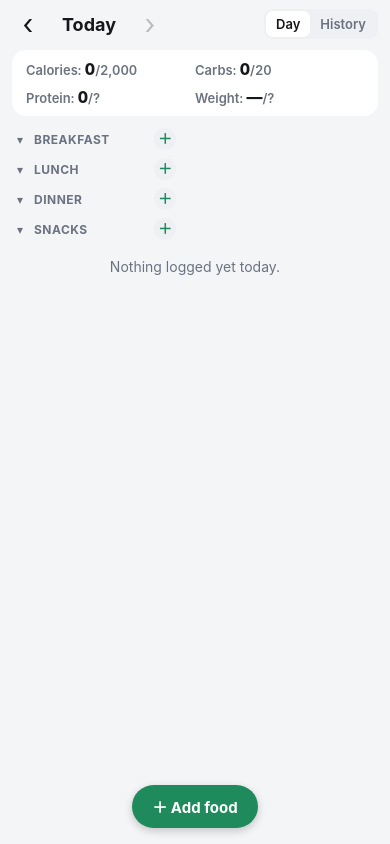
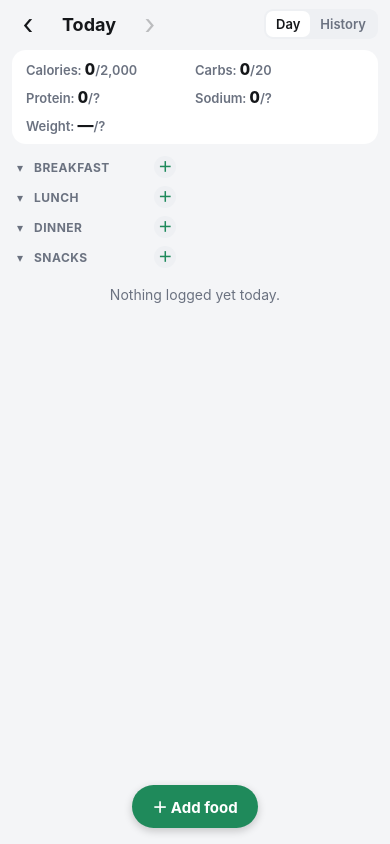
Before and after one commit to joshuabglickman/calorie-counter, a React Native app: screen / in a window 390 px wide. Built offline with nearby package versions, Linux system fonts and the light colour scheme.

Commit message:
Show sodium in the top summary, with an optional daily limit
Co-Authored-By: Claude Opus 5.5 <noreply@anthropic.com>

```diff
--- a/App.tsx
+++ b/App.tsx
@@ -67,7 +67,7 @@ function Main() {
   const [editing, setEditing] = useState<Entry | null>(null);
   const [addMeal, setAddMeal] = useState<Meal>('breakfast');
   const [weightOpen, setWeightOpen] = useState(false);
-  const [goalOpen, setGoalOpen] = useState<null | 'kcal' | 'carbs' | 'protein'>(null);
+  const [goalOpen, setGoalOpen] = useState<null | GoalKey>(null);
 
   useEffect(() => {
     loadData().then((d) => {
@@ -105,6 +105,7 @@ function Main() {
   const dayTotal = dayEntries.reduce((sum, e) => sum + e.kcal, 0);
   const dayCarbs = dayEntries.reduce((sum, e) => sum + (e.carbs ?? 0), 0);
   const dayProtein = dayEntries.reduce((sum, e) => sum + (e.protein ?? 0), 0);
+  const daySodium = dayEntries.reduce((sum, e) => sum + (e.sodium ?? 0), 0);
   // Collapsed meals (remembered on this phone across days and restarts).
   const [collapsed, setCollapsed] = useState<Meal[]>([]);
   useEffect(() => {
@@ -249,6 +250,8 @@ function Main() {
             total={dayTotal}
             carbs={dayCarbs}
             protein={dayProtein}
+            sodium={daySodium}
+            sodiumGoal={data.sodiumGoal}
             goal={data.goal}
             carbGoal={data.carbGoal}
             proteinGoal={data.proteinGoal}
@@ -382,23 +385,11 @@ function Main() {
 
       <GoalModal
         visible={goalOpen !== null}
-        title={
-          goalOpen === 'carbs'
-            ? 'Daily carb limit (g)'
-            : goalOpen === 'protein'
-              ? 'Daily protein target (g)'
-              : 'Daily calorie goal'
-        }
-        goal={goalOpen === 'carbs' ? data.carbGoal : goalOpen === 'protein' ? data.proteinGoal : data.goal}
+        title={goalOpen ? GOALS[goalOpen].title : ''}
+        goal={goalOpen ? data[GOALS[goalOpen].field] : undefined}
         onClose={() => setGoalOpen(null)}
         onSave={(value) => {
-          setData((prev) =>
-            goalOpen === 'carbs'
-              ? { ...prev, carbGoal: value }
-              : goalOpen === 'protein'
-                ? { ...prev, proteinGoal: value }
-                : { ...prev, goal: value },
-          );
+          if (goalOpen) setData((prev) => ({ ...prev, [GOALS[goalOpen].field]: value }));
           setGoalOpen(null);
         }}
       />
@@ -406,16 +397,26 @@ function Main() {
   );
 }
 
-type Editable = 'kcal' | 'carbs' | 'protein' | 'weight';
+type GoalKey = 'kcal' | 'carbs' | 'protein' | 'sodium';
+type Editable = GoalKey | 'weight';
 
-/** Compact 2x2 summary: "Calories 1,501/1,500", "Carbs 20/20", "Protein 118/?", "Weight 172/155". Tap to edit. */
+const GOALS: Record<GoalKey, { title: string; field: 'goal' | 'carbGoal' | 'proteinGoal' | 'sodiumGoal' }> = {
+  kcal: { title: 'Daily calorie goal', field: 'goal' },
+  carbs: { title: 'Daily carb limit (g)', field: 'carbGoal' },
+  protein: { title: 'Daily protein target (g)', field: 'proteinGoal' },
+  sodium: { title: 'Daily sodium limit (mg)', field: 'sodiumGoal' },
+};
+
+/** Compact summary grid ("Calories: 1,501/1,500", "Sodium: 1,240/2,300"...). Tap an item to edit it. */
 function TotalCard({
   total,
   carbs,
   protein,
+  sodium,
   goal,
   carbGoal,
   proteinGoal,
+  sodiumGoal,
   weight,
   weightGoal,
   onEdit,
@@ -423,9 +424,11 @@ function TotalCard({
   total: number;
   carbs: number;
   protein: number;
+  sodium: number;
   goal: number;
   carbGoal: number;
   proteinGoal: number | undefined;
+  sodiumGoal: number | undefined;
   weight: number | undefined;
   weightGoal: number | undefined;
   onEdit: (what: Editable) => void;
@@ -459,6 +462,13 @@ function TotalCard({
         String(protein),
         fmt(proteinGoal),
         proteinGoal !== undefined && protein >= proteinGoal ? t.accent : undefined,
+      )}
+      {cell(
+        'sodium',
+        'Sodium',
+        sodium.toLocaleString(),
+        fmt(sodiumGoal),
+        sodiumGoal !== undefined && sodium > sodiumGoal ? t.over : undefined,
       )}
       {cell('weight', 'Weight', weight === undefined ? '—' : String(weight), fmt(weightGoal))}
     </View>
--- a/src/storage.ts
+++ b/src/storage.ts
@@ -93,6 +93,8 @@ export type Data = {
   carbGoal: number;
   /** Daily protein target in grams; undefined until set. */
   proteinGoal?: number;
+  /** Daily sodium limit in mg; undefined until set. */
+  sodiumGoal?: number;
   /** Goal body weight in weightUnit; undefined until set. */
   weightGoal?: number;
   /** Body weight by day (YYYY-MM-DD), in weightUnit. */
@@ -124,6 +126,7 @@ export function parseData(parsed: Partial<Data>): Data {
     goal: typeof parsed.goal === 'number' && parsed.goal > 0 ? parsed.goal : DEFAULT_DATA.goal,
     carbGoal: typeof parsed.carbGoal === 'number' && parsed.carbGoal > 0 ? parsed.carbGoal : DEFAULT_DATA.carbGoal,
     proteinGoal: typeof parsed.proteinGoal === 'number' && parsed.proteinGoal > 0 ? parsed.proteinGoal : undefined,
+    sodiumGoal: typeof parsed.sodiumGoal === 'number' && parsed.sodiumGoal > 0 ? parsed.sodiumGoal : undefined,
     weightGoal: typeof parsed.weightGoal === 'number' && parsed.weightGoal > 0 ? parsed.weightGoal : undefined,
     weights: parsed.weights ?? {},
     weightUnit: parsed.weightUnit === 'kg' ? 'kg' : 'lb',
```
